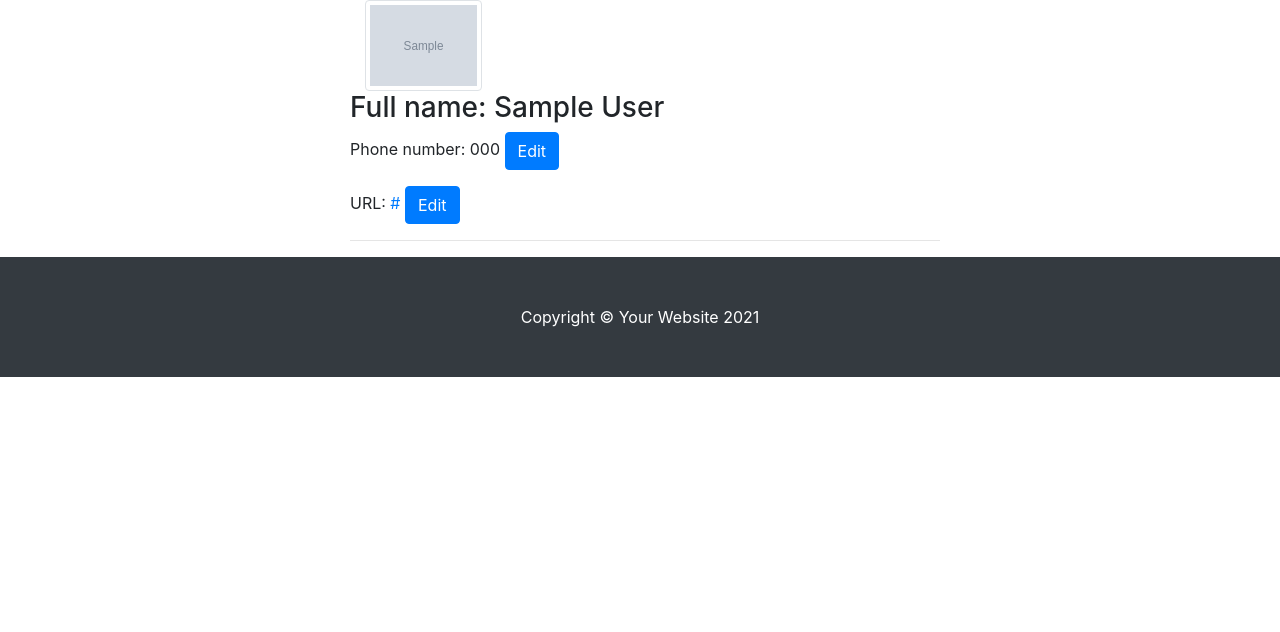
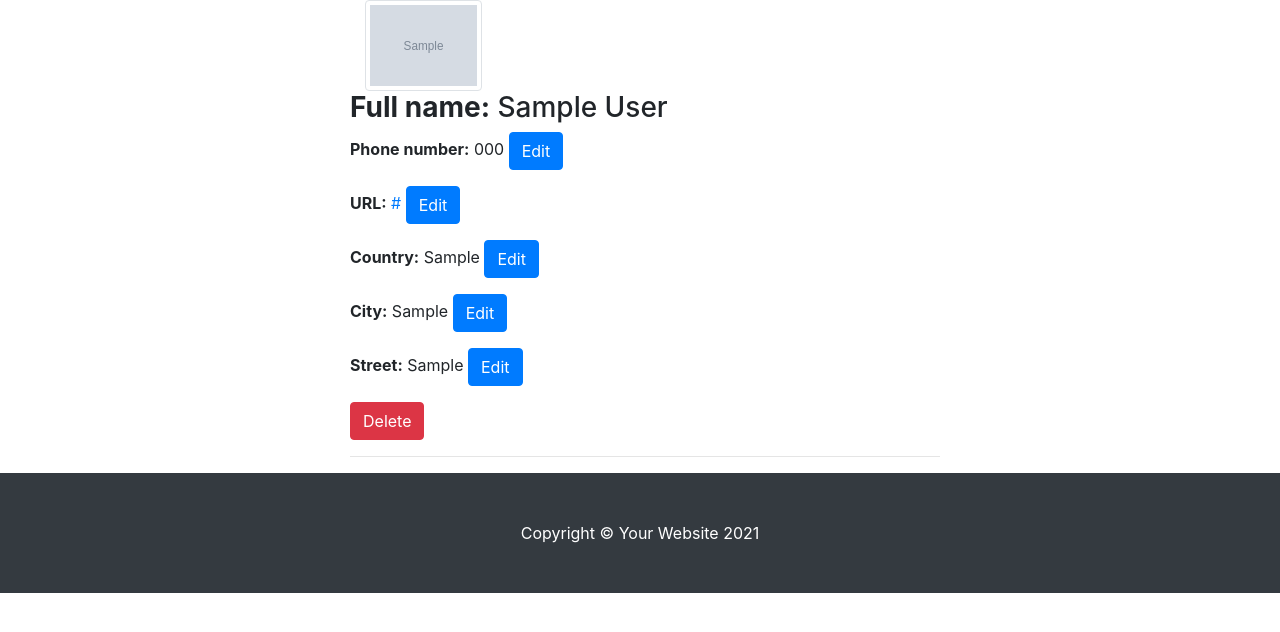
Before and after one commit to JohnWayne91/Address_book, a Django app: template address_book/mainapp/templates/mainapp/contact_detail.html in a window 1280 px wide. Shown: the part 56-688 px from the top of the page. Run offline with Django 3.2, Linux system fonts and the light colour scheme; tables that the repository leaves empty hold one stand-in row (values such as "Sample post"); the template is opened without the code that fills it: values that come from a table or form of the project are taken from there, most other values are stand-ins (such as "Sample title", 1, 10 or a date in 2020); grey boxes marked "Sample" are stand-in pictures; parts of the project's set-up code (start-up, migrations or seed data) failed here and were passed over; some libraries are stand-ins or nearby versions.

Commit message:
Add remove comtact button

```diff
--- a/address_book/mainapp/templates/mainapp/contact_detail.html
+++ b/address_book/mainapp/templates/mainapp/contact_detail.html
@@ -2,22 +2,34 @@
 {% block content %}
 
 <div class="list">
+            {% if contact.photo %}
         <div class="col-md-8">
             <div class="col-md-3">
             <img class="img-thumbnail" src="{{ contact.photo.url }}">
         </div>
-            <h3>Full name: {{ contact.first_name }} {{ contact.last_name }}</h3>
-            <p>Phone number: {{ contact.phone_number }} <button class="btn btn btn-primary">Edit</button> </p>
+            {% endif %}
+
+            <h3><strong>Full name:</strong> {{ contact.first_name }} {{ contact.last_name }}</h3>
+            <p><strong>Phone number:</strong> {{ contact.phone_number }} <button class="btn btn btn-primary">Edit</button> </p>
 
             {% if contact.url %}
-            <p>URL: <a href="{{ contact.url }}">{{ contact.url }}  </a><button class="btn btn btn-primary">Edit</button></p>
+            <p><strong>URL:</strong> <a href="{{ contact.url }}">{{ contact.url }}  </a><button class="btn btn btn-primary " >Edit</button></p>
             {% endif %}
 
-            {% if contact.address %}
-            <p>Country: {{ contact.address.country }} <button class="btn btn btn-primary">Edit</button></p>
-            <p>City: {{ contact.address.city }} <button class="btn btn btn-primary">Edit</button></p>
-            <p>Street: {{ contact.address.street }} <button class="btn btn btn-primary">Edit</button></p>
-            {% endif %}
+
+            <p><strong>Country:</strong> {{ contact.country }} <button class="btn btn btn-primary" >Edit</button></p>
+            <p><strong>City:</strong> {{ contact.city }} <button class="btn btn btn-primary">Edit</button></p>
+            <p><strong>Street:</strong> {{ contact.street }} <button class="btn btn btn-primary">Edit</button></p>
+
+            <form method="POST" action="{% url 'delete_contact' contact.pk %}">
+            {% csrf_token %}
+            <button class="btn btn btn-danger" type="submit" value="DELETE" onclick="return confirm('Are you sure do you want to delete {{contact.first_name}} {{contact.last_name}}?')">
+                <i class="fa fa-trash-o"></i>
+                Delete</button>
+            </form>
+
+
+
 
             <hr>
         </div>
```
